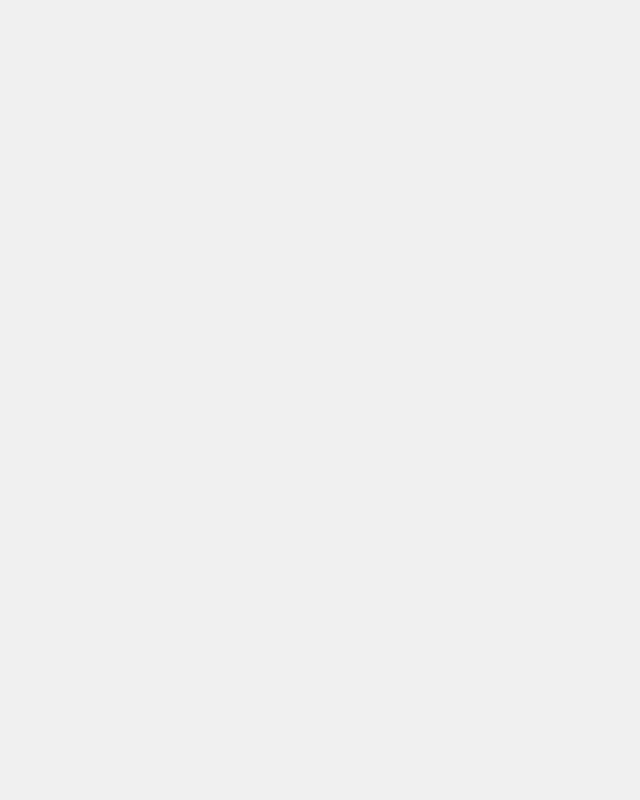
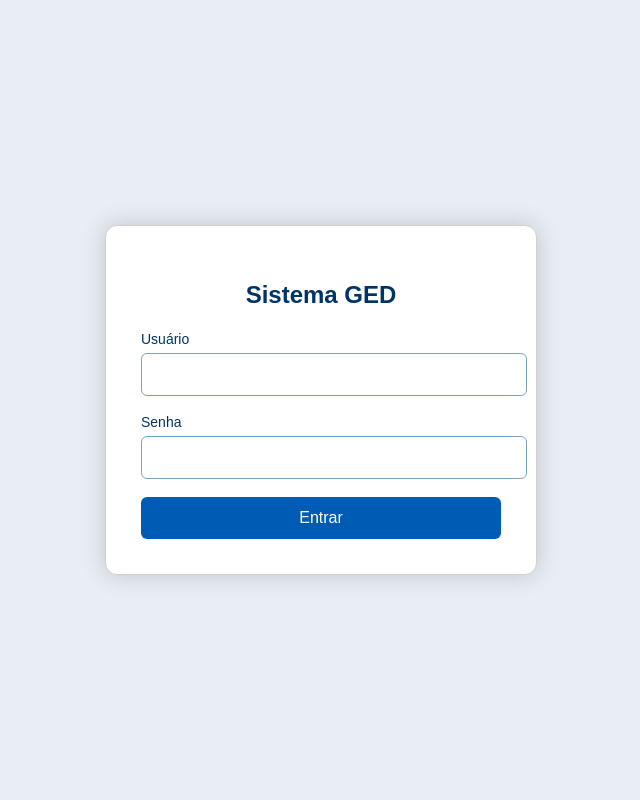
Before and after one commit to daniellaranjoadm-dorange/GED_PROFISSIONAL, a Django app: page /contas/login/ in a window 1280 px wide. Before the commit the part shown is empty. Shown: the whole page, without its empty margins (319-959 px from the left). Run offline with Django 5.2, Linux system fonts and the light colour scheme; parts of the project's set-up code (start-up, migrations or seed data) failed here and were passed over.

Commit message:
Fix login screen - remove black background

```diff
--- a/apps/contas/templates/contas/login.html
+++ b/apps/contas/templates/contas/login.html
@@ -14,58 +14,118 @@
             display: flex;
             justify-content: center;
             align-items: center;
-            background: #f0f0f0 !important;
-            font-family: 'Segoe UI', sans-serif;
-            overflow: hidden;
+
+            /* 🔥 FUNDO CLARO (ADEUS TELA PRETA) */
+            background: #e9eef5 !important;
+
+            font-family: Arial, sans-serif;
         }
 
-       /* Painel Glass corrigido */
-.glass-card {
-    backdrop-filter: blur(15px);
-    -webkit-backdrop-filter: blur(15px); /* Safari fallback */
+        /* 🔥 CARD SUPER VISÍVEL (SEM TRANSPARÊNCIA EXAGERADA) */
+        .glass-card {
+            background: #ffffff; /* panel 100% visível */
+            padding: 35px;
+            border-radius: 12px;
+            width: 360px;
 
-    background: rgba(255, 255, 255, 0.35) !important;  /* AUMENTA A VISIBILIDADE */
-    border-radius: 20px;
-    padding: 40px;
-    width: 380px;
+            box-shadow: 0px 0px 25px rgba(0,0,0,0.18);
+            border: 1px solid #d0d0d0;
 
-    border: 2px solid rgba(0, 140, 255, 0.7);          /* BORDA MAIS FORTE */
-    box-shadow: 0 0 25px rgba(0, 140, 255, 0.6);       /* REALCE */
+            animation: fadeIn 0.8s ease;
+        }
 
-    color: #000 !important;                           /* GARANTE TEXTO VISÍVEL */
-    animation: fadeIn 1s ease;
-}
+        h2 {
+            text-align: center;
+            margin-bottom: 22px;
+            color: #003366;
+        }
 
-        /* Inputs futuristas */
         .input-group {
-            margin-bottom: 22px;
-            display: flex;
-            flex-direction: column;
+            margin-bottom: 18px;
         }
 
         .input-group label {
-            color: #7ac8ff;
+            display: block;
             margin-bottom: 6px;
-            font-size: 15px;
-            letter-spacing: 1px;
+            font-size: 14px;
+            color: #003366;
         }
 
         .input-group input {
+            width: 100%;
             padding: 12px;
-            border-radius: 10px;
-            border: 1px solid rgba(0, 140, 255, 0.7);
-            background: rgba(0, 0, 0, 0.4);
-            color: #e5f4ff;
-            font-size: 16px;
-            transition: 0.3s;
+            border-radius: 6px;
+            border: 1px solid #7aa3c2;
+            font-size: 15px;
         }
 
         .input-group input:focus {
             outline: none;
-            box-shadow: 0 0 15px rgba(0, 140, 255, 1);
-            border-color: #00aaff;
+            border-color: #005bb5;
+            box-shadow: 0 0 5px #005bb5;
         }
 
-        /* Botão neon */
-        .btn-neon {
+        button {
             width: 100%;
+            padding: 12px;
+            font-size: 16px;
+            background: #005bb5;
+            border: none;
+            border-radius: 6px;
+            color: white;
+            cursor: pointer;
+            transition: 0.3s;
+        }
+
+        button:hover {
+            background: #003f80;
+        }
+
+        .erro-msg {
+            text-align: center;
+            color: red;
+            margin-bottom: 10px;
+            font-size: 14px;
+        }
+
+        @keyframes fadeIn {
+            from { opacity: 0; transform: translateY(10px); }
+            to { opacity: 1; transform: translateY(0); }
+        }
+    </style>
+
+</head>
+<body>
+
+    <div class="glass-card">
+
+        <h2>Sistema GED</h2>
+
+        {% if messages %}
+            <div class="erro-msg">
+                {% for message in messages %}
+                    {{ message }}
+                {% endfor %}
+            </div>
+        {% endif %}
+
+        <form method="POST">
+            {% csrf_token %}
+
+            <div class="input-group">
+                <label>Usuário</label>
+                <input type="text" name="username" required>
+            </div>
+
+            <div class="input-group">
+                <label>Senha</label>
+                <input type="password" name="password" required>
+            </div>
+
+            <button type="submit">Entrar</button>
+
+        </form>
+    </div>
+
+</body>
+</html>
```
